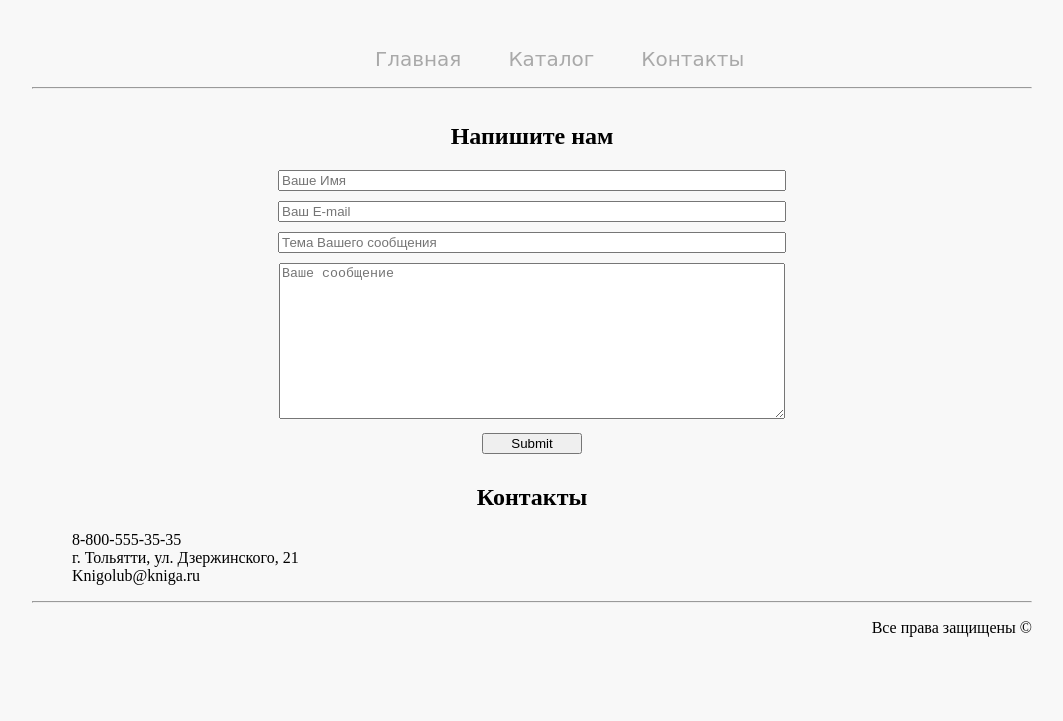
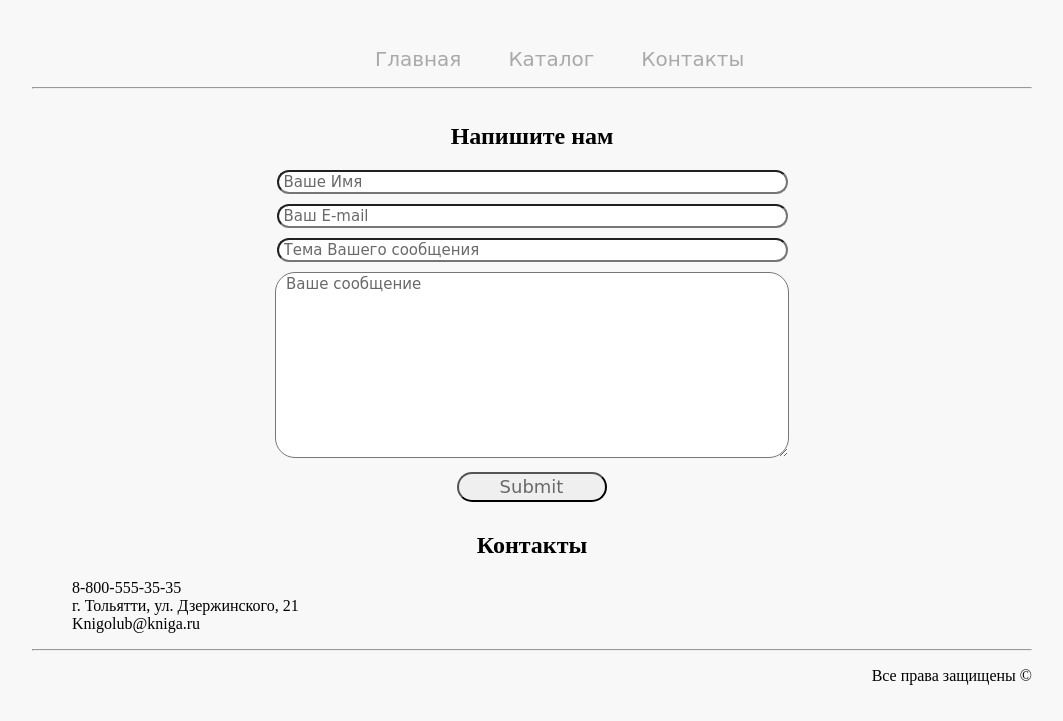
Before and after one commit to Weramax/GeekBrains_Lesson2, a plain HTML site: page page/Contacts.html in a window 1280 px wide. Shown: the part 61-782 px from the top of the page, without its empty margins (108-1171 px from the left). Drawn offline with Linux system fonts and the light colour scheme.

Commit message:
Lesson3_new

```diff
--- a/css/style.css
+++ b/css/style.css
@@ -25,9 +25,7 @@ table{
 .header .menu a:hover{
     color: red;
 }
-.header .menu a:active{
-    color:red;
-}
+
 
 
 .main .Main_page img{
@@ -89,15 +87,41 @@ table{
 }
 .main .message_form fieldset input{
     width: 500px;
+    border-radius: 20px;
+    padding-left: 5px;
+    color: darkslategray;
+    font-family: cursive;
+    font-size: 15px;
+}
+.main .message_form fieldset input::-webkit-input-placeholder{
+    color: dimgrey;
+    font-family: cursive;
+}
+.main .message_form fieldset textarea::-webkit-input-placeholder{
+    color: dimgrey;
+    font-family: cursive;
 }
 .main .message_form fieldset textarea{
     width: 500px;
+    border-radius: 20px;
+    padding-left: 10px;
+    color: dimgrey;
+    font-family: cursive;
+    font-size: 15px;
+
 }
 .main .message_form fieldset input[type="submit"]{
-    width: 100px;
+    width: 150px;
+    height: 30px;
+    color: dimgrey;
+    font-family: cursive;
+    font-size: 18px;
 }
 .main .Contacts li{
     list-style-type: none;
+}
+.main .Survey_input{
+
 }
 
 
--- a/page/Contacts.html
+++ b/page/Contacts.html
@@ -18,26 +18,28 @@
             <hr>
         </div>
         <div class="main">
+            <div class="Survey_input">
                 <form action="#" class="message_form">
                     <fieldset>
                         <h2>Напишите нам</h2>
                         <div>
-                        <input type="text" class="Name_textBox" placeholder="Ваше Имя">
+                            <input type="text" class="Name_textBox" placeholder="Ваше Имя" id="Name_id">
                         </div>
                         <div>
-                        <input type="text" class="Email_textBox" placeholder="Ваш E-mail">
+                            <input type="text" class="Email_textBox" placeholder="Ваш E-mail" id="Email_id">
                         </div>
                         <div>
-                        <input type="text" class="Theme_textBox" placeholder="Тема Вашего сообщения">
+                            <input type="text" class="Theme_textBox" placeholder="Тема Вашего сообщения" id="Theme_id">
                         </div>
                         <div>
-                        <textarea name="message" class="Message_textBox" cols="30" rows="10" placeholder="Ваше сообщение"></textarea>
+                            <textarea name="message" class="Message_textBox" cols="30" rows="10" placeholder="Ваше сообщение" id="Message_id"></textarea>
                         </div>
                         <div>
-                        <input type="submit">
+                            <input type="submit" id="Button">
                         </div>
                     </fieldset>
                 </form>
+            </div>
             <div class="Contacts">
                <h2>Контакты</h2>
                 <ul>
```
Lines whose indentation alone changed are shown as unchanged.
